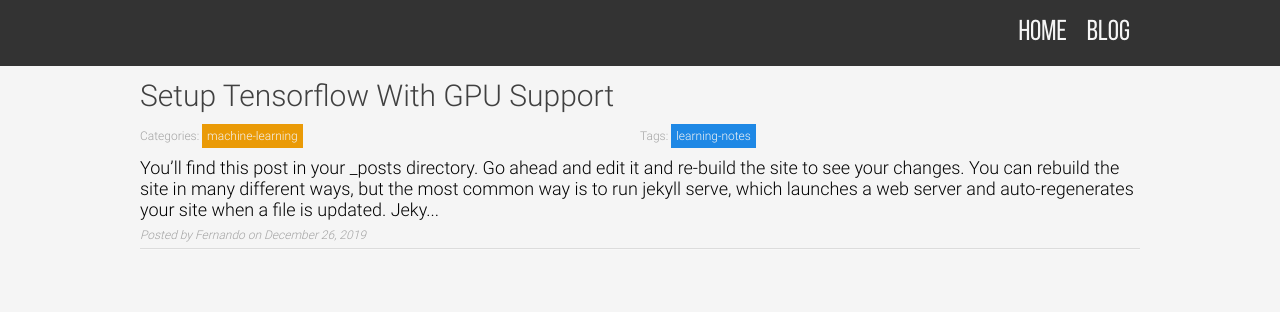
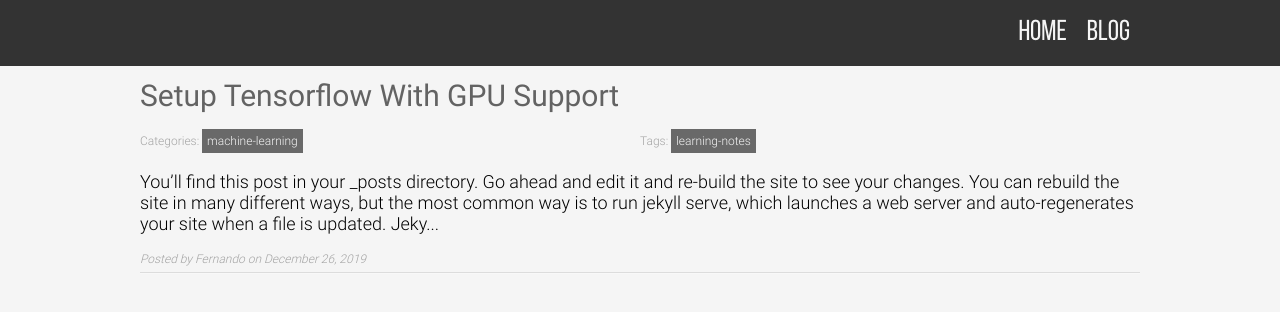
Before and after one commit to fernandozhu/fernandozhu.github.io, a Jekyll site: the page built from blog.markdown, in a window 1280 px wide. Shown: the top 312 px of the page. Built offline with Jekyll 4.4.1, drawn with Linux system fonts in a browser that asks for light colours.

Commit message:
Added page layout; tag styling fixes

```diff
--- a/_layouts/blog.html
+++ b/_layouts/blog.html
@@ -29,9 +29,9 @@
             </div>
             {% endif %}
         </div>
-        <div class="preview">
+        <p>
             {{ post.content | strip_html | truncate:300 }}
-        </div>
+        </p>
         <div class="meta-info">
             Posted by {{ post.author }} on {{ post.date | date: "%B %e, %Y" }}
             <hr>
--- a/_sass/_color.scss
+++ b/_sass/_color.scss
@@ -1,5 +1,5 @@
 $primaryBlack: #333333;
-$primaryLightBlack: #404040;
+$primaryLightBlack: #636363;
 $lightGrey: #a3a3a3;
 $primaryWhite: whitesmoke;
 $solidWhite: #ffffff;
--- a/_sass/_constant.scss
+++ b/_sass/_constant.scss
@@ -10,4 +10,4 @@
 // ### Post ###
 $postTitleFontSize: 30px;
 $postTitleFontWeight: 400;
-$postTitleFontFamily: 'Roboto Light', sans-serif;
+$postTitleFontFamily: 'Roboto', sans-serif;
--- a/_sass/layouts/_blog.scss
+++ b/_sass/layouts/_blog.scss
@@ -2,10 +2,7 @@
 @import "../constant";
 
 .posts {
-    height: calc(100% - #{$navbarHeight});
-    font-family: $postBodyFontFamily;
-    font-size: $postBodyFontSize;
-    font-weight: $postBodyFontWeight;
+    min-height: calc(100% - #{$navbarHeight});
 }
 
 @media screen and (min-width: $desktopMinWidth) {
@@ -16,8 +13,12 @@
 }
 
 .post {
+    font-family: $postBodyFontFamily;
+    font-size: $postBodyFontSize;
+    font-weight: $postBodyFontWeight;
     .title {
         display: inline-block;
+        width: 100%;
         font-family: $postTitleFontFamily;
         font-size: $postTitleFontSize;
         font-weight: $postTitleFontWeight;
@@ -25,13 +26,10 @@
         text-transform: capitalize;
         padding: 12px 0;
         text-decoration: none;
-        &:hover {
-            color: #1f68b3;
-        }
     }
 
-    .preview {
-        padding-bottom: 8px;
+    a.title:hover {
+        color: #1f68b3;
     }
 
     .category__tag {
@@ -39,20 +37,31 @@
         color: $lightGrey;
         font-size: 12px;
         padding-top: 4px;
-        padding-bottom: 14px;
+
+        span {
+            display: inline-block;
+            padding: 5px;
+            color: $primaryWhite;
+        }
         .categories, .tags {
             flex: 1;
         }
-        span {
-            padding: 5px;
-            color: $primaryWhite;
+
+        .category, .tag {
+            background-color: #696969;
         }
-        .category {
+
+        .category:hover {
+            cursor: pointer;
             background-color: #ea9a06;
         }
-        .tag {
+
+        .tag:hover {
+            cursor: pointer;
             background-color: #1e88e5;
         }
+
+
     }
 
     .meta-info {
@@ -67,3 +76,10 @@
         }
     }
 }
+
+@media screen and (min-width: $desktopMinWidth) {
+    .post {
+        max-width: $desktopMinWidth;
+        margin: auto;
+    }
+}
```
Also changed, not shown: _layouts/post.html (added, +33 -0 lines).
